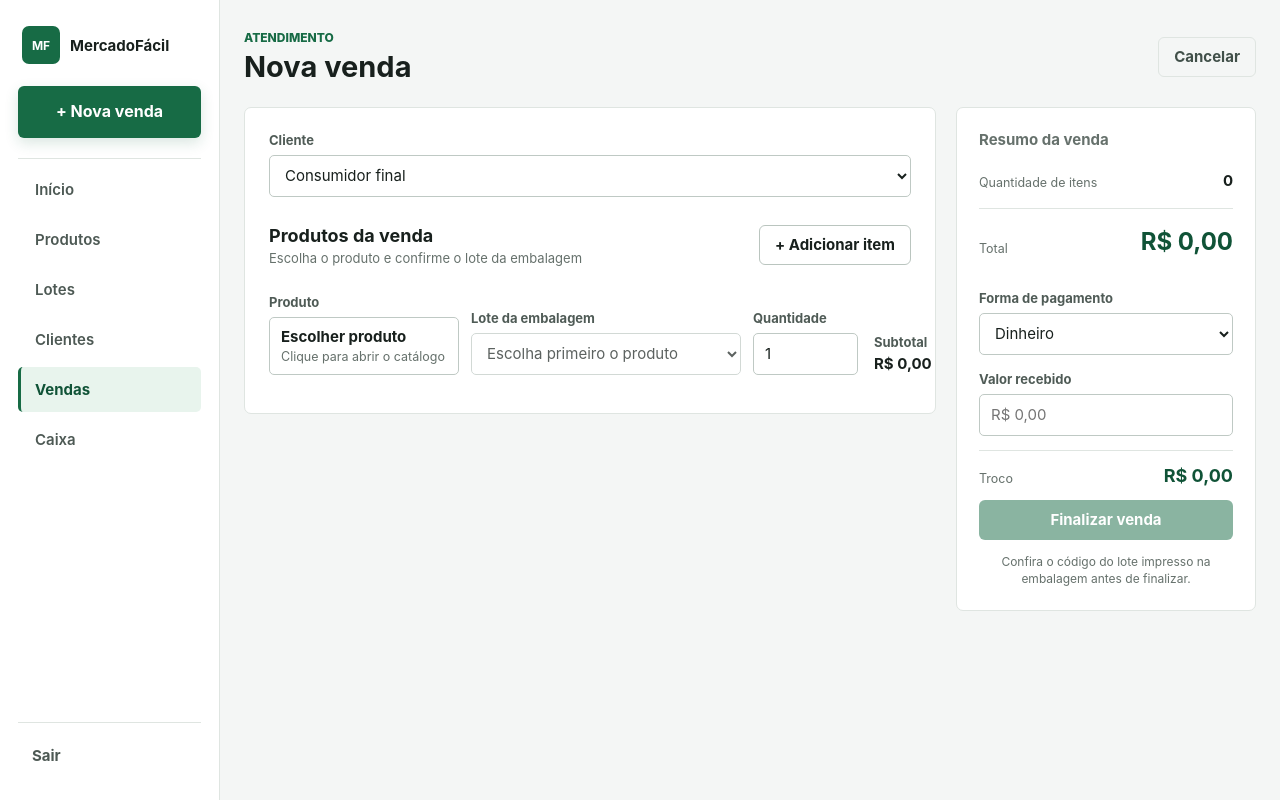
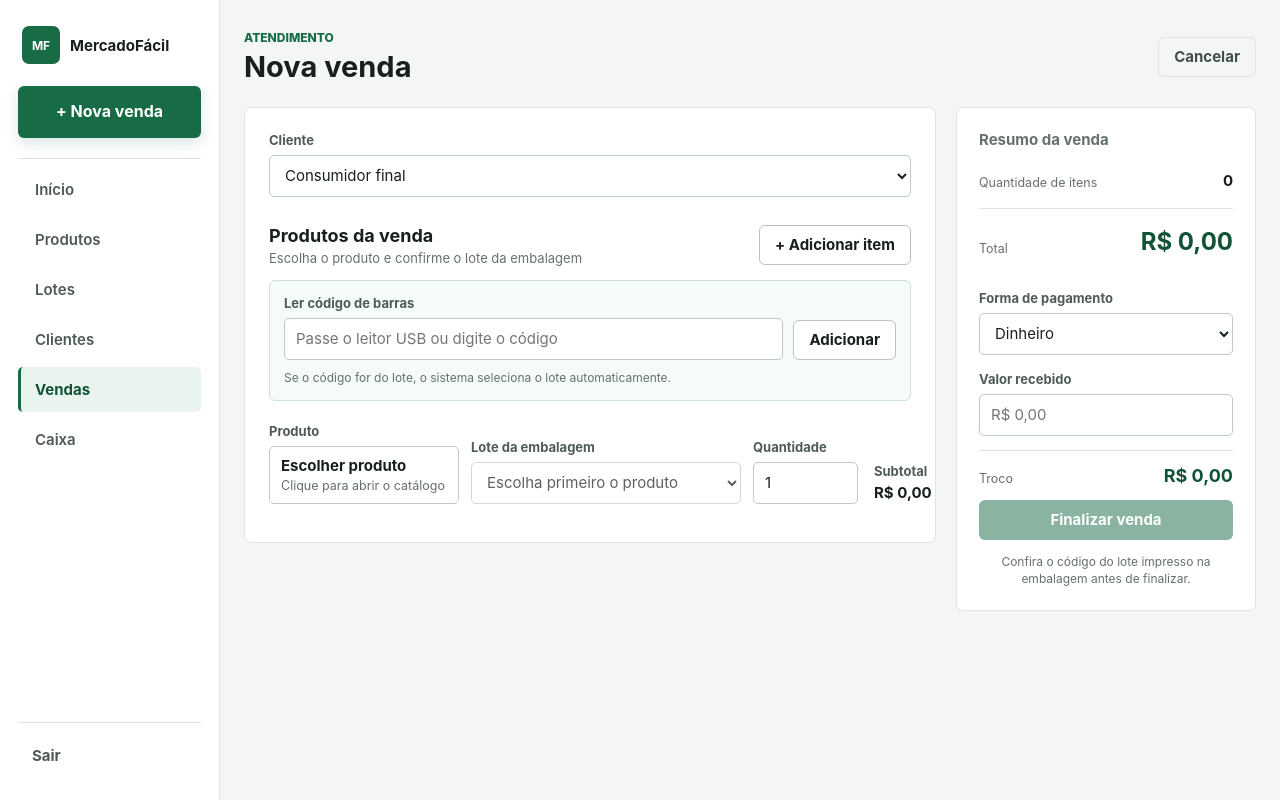
Before and after one commit to joaobatista2025/MercadoFacilWeb, a Flask app: page /vendas/nova in a window 1280 px wide. Run offline with Flask 3, Linux system fonts and the light colour scheme; the visitor is signed in with stand-in values (Sample User, id 1); data that the repository does not hold is empty.

Commit message:
Atualiza versao web com codigo de barras

```diff
--- a/app.py
+++ b/app.py
@@ -173,6 +173,98 @@ def validar_datas_lote(data_entrada, data_validade):
         raise ValueError("A validade não pode ser anterior à data de entrada.")
 
 
+def limpar_codigo_barras(valor):
+    codigo = (valor or "").strip()
+    return codigo or None
+
+
+def gerar_ean13(codigo_produto):
+    numero = re.sub(r"\D", "", str(codigo_produto))[-9:].zfill(9)
+    base = f"789{numero}"
+    soma = sum(
+        int(digito) * (1 if indice % 2 == 0 else 3)
+        for indice, digito in enumerate(base)
+    )
+    verificador = (10 - (soma % 10)) % 10
+    return f"{base}{verificador}"
+
+
+_schema_codigo_barras_pronto = False
+
+
+def garantir_colunas_codigo_barras():
+    global _schema_codigo_barras_pronto
+    if _schema_codigo_barras_pronto:
+        return
+    with banco(dictionary=False) as (conexao, cursor):
+        nome_banco = db_config()["database"]
+        cursor.execute(
+            """
+            SELECT COUNT(*)
+            FROM information_schema.COLUMNS
+            WHERE TABLE_SCHEMA = %s
+              AND TABLE_NAME = 'produtos'
+              AND COLUMN_NAME = 'codigo_barras'
+            """,
+            (nome_banco,),
+        )
+        if cursor.fetchone()[0] == 0:
+            cursor.execute(
+                "ALTER TABLE produtos ADD COLUMN codigo_barras VARCHAR(50) NULL AFTER codigo"
+            )
+        cursor.execute(
+            """
+            UPDATE produtos
+            SET codigo_barras = CONCAT('789', LPAD(CAST(codigo AS UNSIGNED), 9, '0'), '0')
+            WHERE (codigo_barras IS NULL OR codigo_barras = '')
+              AND codigo REGEXP '^[0-9]+$'
+            """
+        )
+        cursor.execute(
+            """
+            SELECT COUNT(*)
+            FROM information_schema.COLUMNS
+            WHERE TABLE_SCHEMA = %s
+              AND TABLE_NAME = 'lotes'
+              AND COLUMN_NAME = 'codigo_barras_lote'
+            """,
+            (nome_banco,),
+        )
+        if cursor.fetchone()[0] == 0:
+            cursor.execute(
+                "ALTER TABLE lotes ADD COLUMN codigo_barras_lote VARCHAR(80) NULL AFTER codigo_lote"
+            )
+        cursor.execute(
+            """
+            UPDATE lotes
+            SET codigo_barras_lote = codigo_lote
+            WHERE codigo_barras_lote IS NULL OR codigo_barras_lote = ''
+            """
+        )
+        cursor.execute(
+            """
+            SELECT COUNT(*)
+            FROM information_schema.STATISTICS
+            WHERE TABLE_SCHEMA = %s
+              AND TABLE_NAME = 'lotes'
+              AND INDEX_NAME = 'idx_lotes_codigo_barras_lote'
+            """,
+            (nome_banco,),
+        )
+        if cursor.fetchone()[0] == 0:
+            cursor.execute("CREATE INDEX idx_lotes_codigo_barras_lote ON lotes (codigo_barras_lote)")
+        conexao.commit()
+    _schema_codigo_barras_pronto = True
+
+
+@app.before_request
+def preparar_codigo_barras():
+    if request.endpoint in {"static", "health", "login", "logout"}:
+        return None
+    garantir_colunas_codigo_barras()
+    return None
+
+
 def sincronizar_estoque(cursor, id_produto):
     cursor.execute(
         """
@@ -376,8 +468,8 @@ def produtos():
     condicoes = []
     parametros = []
     if busca:
-        condicoes.append("(p.nome LIKE %s OR p.codigo LIKE %s)")
-        parametros.extend((f"%{busca}%", f"%{busca}%"))
+        condicoes.append("(p.nome LIKE %s OR p.codigo LIKE %s OR p.codigo_barras LIKE %s)")
+        parametros.extend((f"%{busca}%", f"%{busca}%", f"%{busca}%"))
     if categoria:
         condicoes.append("p.categoria = %s")
         parametros.append(categoria)
@@ -454,6 +546,7 @@ def produto_novo():
             preco = decimal_positivo(request.form.get("preco"), "O preço")
             minimo = inteiro_nao_negativo(request.form.get("estoque_minimo"), "O estoque mínimo")
             descricao = request.form.get("descricao", "").strip() or None
+            codigo_barras = limpar_codigo_barras(request.form.get("codigo_barras"))
 
             with banco() as (conexao, cursor):
                 conexao.start_transaction()
@@ -470,14 +563,15 @@ def produto_novo():
                 ultimo = cursor.fetchone()
                 proximo_numero = int(ultimo["codigo"]) + 1 if ultimo else 1
                 codigo = str(proximo_numero).zfill(3)
+                codigo_barras = codigo_barras or gerar_ean13(codigo)
                 cursor.execute(
                     """
                     INSERT INTO produtos
-                        (codigo, categoria, nome, descricao, preco,
+                        (codigo, codigo_barras, categoria, nome, descricao, preco,
                          quantidade_estoque, estoque_minimo, data_validade)
-                    VALUES (%s, %s, %s, %s, %s, 0, %s, NULL)
+                    VALUES (%s, %s, %s, %s, %s, %s, 0, %s, NULL)
                     """,
-                    (codigo, categoria, nome, descricao, preco, minimo),
+                    (codigo, codigo_barras, categoria, nome, descricao, preco, minimo),
                 )
                 id_produto = cursor.lastrowid
                 conexao.commit()
@@ -508,16 +602,20 @@ def produto_editar(id_produto):
             preco = decimal_positivo(request.form.get("preco"), "O preço")
             minimo = inteiro_nao_negativo(request.form.get("estoque_minimo"), "O estoque mínimo")
             descricao = request.form.get("descricao", "").strip() or None
+            codigo_barras = (
+                limpar_codigo_barras(request.form.get("codigo_barras"))
+                or gerar_ean13(produto["codigo"])
+            )
 
             with banco() as (conexao, cursor):
                 cursor.execute(
                     """
                     UPDATE produtos
-                    SET categoria = %s, nome = %s,
+                    SET categoria = %s, nome = %s, codigo_barras = %s,
                         descricao = %s, preco = %s, estoque_minimo = %s
                     WHERE id_produto = %s
                     """,
-                    (categoria, nome, descricao, preco, minimo, id_produto),
+                    (categoria, nome, codigo_barras, descricao, preco, minimo, id_produto),
                 )
                 conexao.commit()
             flash("Produto atualizado com sucesso.", "sucesso")
@@ -548,9 +646,19 @@ def lotes():
     parametros = []
     if busca:
         condicoes.append(
-            "(p.nome LIKE %s OR p.codigo LIKE %s OR l.codigo_lote LIKE %s OR l.fornecedor LIKE %s)"
-        )
-        parametros.extend((f"%{busca}%", f"%{busca}%", f"%{busca}%", f"%{busca}%"))
+            "(p.nome LIKE %s OR p.codigo LIKE %s OR p.codigo_barras LIKE %s OR "
+            "l.codigo_lote LIKE %s OR l.codigo_barras_lote LIKE %s OR l.fornecedor LIKE %s)"
+        )
+        parametros.extend(
+            (
+                f"%{busca}%",
+                f"%{busca}%",
+                f"%{busca}%",
+                f"%{busca}%",
+                f"%{busca}%",
+                f"%{busca}%",
+            )
+        )
     if situacao == "ativos":
         condicoes.append("l.quantidade > 0")
     elif situacao == "vencendo":
@@ -597,6 +705,7 @@ def lote_novo():
         try:
             id_produto = int(request.form.get("id_produto", ""))
             codigo_lote = request.form.get("codigo_lote", "").strip()
+            codigo_barras_lote = limpar_codigo_barras(request.form.get("codigo_barras_lote"))
             fornecedor = request.form.get("fornecedor", "").strip() or None
             quantidade = inteiro_nao_negativo(request.form.get("quantidade"), "A quantidade")
             data_entrada = data_iso(
@@ -607,6 +716,7 @@ def lote_novo():
             data_validade = data_iso(request.form.get("data_validade"), "A validade")
             if not codigo_lote:
                 raise ValueError("O código do lote é obrigatório.")
+            codigo_barras_lote = codigo_barras_lote or codigo_lote
             if quantidade == 0:
                 raise ValueError("A quantidade recebida deve ser maior que zero.")
             validar_datas_lote(data_entrada, data_validade)
@@ -615,10 +725,19 @@ def lote_novo():
                 cursor.execute(
                     """
                     INSERT INTO lotes
-                        (id_produto, codigo_lote, fornecedor, data_validade, quantidade, data_entrada)
-                    VALUES (%s, %s, %s, %s, %s, %s)
+                        (id_produto, codigo_lote, codigo_barras_lote, fornecedor,
+                         data_validade, quantidade, data_entrada)
+                    VALUES (%s, %s, %s, %s, %s, %s, %s)
                     """,
-                    (id_produto, codigo_lote, fornecedor, data_validade, quantidade, data_entrada),
+                    (
+                        id_produto,
+                        codigo_lote,
+                        codigo_barras_lote,
+                        fornecedor,
+                        data_validade,
+                        quantidade,
+                        data_entrada,
+                    ),
                 )
                 sincronizar_estoque(cursor, id_produto)
                 conexao.commit()
@@ -666,6 +785,7 @@ def lote_editar(id_lote):
         try:
             id_produto = int(request.form.get("id_produto", ""))
             codigo_lote = request.form.get("codigo_lote", "").strip()
+            codigo_barras_lote = limpar_codigo_barras(request.form.get("codigo_barras_lote"))
             fornecedor = request.form.get("fornecedor", "").strip() or None
             quantidade = inteiro_nao_negativo(request.form.get("quantidade"), "A quantidade")
             data_entrada = data_iso(
@@ -676,6 +796,7 @@ def lote_editar(id_lote):
             data_validade = data_iso(request.form.get("data_validade"), "A validade")
             if not codigo_lote:
                 raise ValueError("O código do lote é obrigatório.")
+            codigo_barras_lote = codigo_barras_lote or codigo_lote
             validar_datas_lote(data_entrada, data_validade)
             if lote["possui_vendas"] and id_produto != lote["id_produto"]:
                 raise ValueError(
@@ -686,13 +807,15 @@ def lote_editar(id_lote):
                 cursor.execute(
                     """
                     UPDATE lotes
-                    SET id_produto = %s, codigo_lote = %s, fornecedor = %s,
+                    SET id_produto = %s, codigo_lote = %s, codigo_barras_lote = %s,
+                        fornecedor = %s,
                         data_validade = %s, quantidade = %s, data_entrada = %s
                     WHERE id_lote = %s
                     """,
                     (
                         id_produto,
                         codigo_lote,
+                        codigo_barras_lote,
                         fornecedor,
                         data_validade,
                         quantidade,
@@ -971,6 +1094,7 @@ def venda_nova():
             SELECT
                 p.id_produto,
                 p.codigo,
+                p.codigo_barras,
                 p.categoria,
                 p.nome,
                 p.preco,
@@ -980,7 +1104,7 @@ def venda_nova():
             JOIN lotes l ON l.id_produto = p.id_produto
             WHERE l.quantidade > 0
               AND (l.data_validade IS NULL OR l.data_validade >= CURDATE())
-            GROUP BY p.id_produto, p.codigo, p.categoria, p.nome, p.preco
+            GROUP BY p.id_produto, p.codigo, p.codigo_barras, p.categoria, p.nome, p.preco
             ORDER BY p.categoria, p.nome
             """
         )
@@ -991,6 +1115,7 @@ def venda_nova():
                 l.id_lote,
                 l.id_produto,
                 l.codigo_lote,
+                l.codigo_barras_lote,
                 l.fornecedor,
                 l.data_validade,
                 l.quantidade,
--- a/schema_sem_database.sql
+++ b/schema_sem_database.sql
@@ -12,6 +12,7 @@ CREATE TABLE IF NOT EXISTS clientes (
 CREATE TABLE IF NOT EXISTS produtos (
    id_produto INT AUTO_INCREMENT PRIMARY KEY,
    codigo VARCHAR(30) NOT NULL UNIQUE,
+   codigo_barras VARCHAR(50) UNIQUE,
    categoria VARCHAR(80) NOT NULL,
    nome VARCHAR(100) NOT NULL,
    descricao VARCHAR(200),
@@ -28,12 +29,14 @@ CREATE TABLE IF NOT EXISTS lotes (
    id_lote INT AUTO_INCREMENT PRIMARY KEY,
    id_produto INT NOT NULL,
    codigo_lote VARCHAR(50) NOT NULL,
+   codigo_barras_lote VARCHAR(80),
    fornecedor VARCHAR(100),
    data_validade DATE,
    quantidade INT NOT NULL,
    data_entrada DATE NOT NULL,
    CONSTRAINT chk_lotes_quantidade CHECK (quantidade >= 0),
    CONSTRAINT uq_lote_produto UNIQUE (id_produto, codigo_lote),
+   INDEX idx_lotes_codigo_barras_lote (codigo_barras_lote),
    CONSTRAINT fk_lotes_produtos FOREIGN KEY (id_produto)
       REFERENCES produtos(id_produto) ON DELETE RESTRICT
 );
--- a/static/app.js
+++ b/static/app.js
@@ -61,6 +61,10 @@ const catalogCategory = document.querySelector("#catalog-category");
 const catalogItems = document.querySelectorAll(".product-catalog-item");
 const catalogEmpty = document.querySelector("#catalog-empty");
 const productCount = document.querySelector("#product-count");
+const barcodePanel = document.querySelector(".barcode-panel");
+const barcodeScan = document.querySelector("#barcode-scan");
+const barcodeAdd = document.querySelector("#barcode-add");
+const barcodeFeedback = document.querySelector("#barcode-feedback");
 const paymentMethod = document.querySelector("#payment-method");
 const cashReceivedField = document.querySelector("#cash-received-field");
 const cashReceived = document.querySelector("#cash-received");
@@ -236,6 +240,114 @@ function openCatalog(row) {
   }
 }
 
+function normalizeScan(value) {
+  return String(value || "")
+    .normalize("NFD")
+    .replace(/[\u0300-\u036f]/g, "")
+    .toUpperCase()
+    .replace(/[^A-Z0-9]/g, "");
+}
+
+function showBarcodeFeedback(message, type = "") {
+  if (!barcodeFeedback || !barcodePanel) return;
+  barcodeFeedback.textContent = message;
+  barcodePanel.classList.remove("success", "error");
+  if (type) barcodePanel.classList.add(type);
+}
+
+function catalogItemByProductId(productId) {
+  return [...catalogItems].find((item) => Number(item.dataset.productId) === Number(productId));
+}
+
+function applyProductToRow(row, item) {
+  const productId = Number(item.dataset.productId);
+  row.dataset.productId = String(productId);
+  row.querySelector(".selected-product").textContent = item.dataset.productName;
+  row.querySelector(".product-picker-button small").textContent =
+    "Produto selecionado · clique para trocar";
+  populateLots(row, productId);
+}
+
+function writableSaleRow() {
+  const emptyRow = [...saleItems.querySelectorAll(".sale-row")].find((row) => {
+    const lot = row.querySelector(".lot-select");
+    return !row.dataset.productId && !lot.value;
+  });
+  if (emptyRow) return emptyRow;
+  const fragment = rowTemplate.content.cloneNode(true);
+  const row = fragment.querySelector(".sale-row");
+  bindRow(row);
+  saleItems.appendChild(fragment);
+  return row;
+}
+
+function incrementExistingLot(lotId) {
+  const existing = [...saleItems.querySelectorAll(".sale-row")].find(
+    (row) => row.querySelector(".lot-select").value === String(lotId),
+  );
+  if (!existing) return false;
+  const quantity = existing.querySelector(".quantity-input");
+  quantity.value = String(Number(quantity.value || 0) + 1);
+  quantity.focus();
+  quantity.select();
+  updateSale();
+  return true;
+}
+
+function handleBarcodeScan() {
+  if (!barcodeScan || !saleItems || !rowTemplate) return;
+  const code = normalizeScan(barcodeScan.value);
+  if (!code) {
+    showBarcodeFeedback("Passe o leitor USB ou digite um código.", "error");
+    return;
+  }
+
+  const lot = lotsData.find(
+    (item) => normalizeScan(item.barcode) === code || normalizeScan(item.code) === code,
+  );
+  if (lot) {
+    if (incrementExistingLot(lot.id)) {
+      showBarcodeFeedback(`Mais 1 unidade adicionada ao lote ${lot.code}.`, "success");
+      barcodeScan.value = "";
+      return;
+    }
+    const productItem = catalogItemByProductId(lot.productId);
+    if (!productItem) {
+      showBarcodeFeedback("Lote encontrado, mas o produto não está disponível para venda.", "error");
+      return;
+    }
+    const row = writableSaleRow();
+    applyProductToRow(row, productItem);
+    row.querySelector(".lot-select").value = String(lot.id);
+    row.querySelector(".quantity-input").focus();
+    row.querySelector(".quantity-input").select();
+    updateSale();
+    showBarcodeFeedback(`Lote ${lot.code} selecionado automaticamente.`, "success");
+    barcodeScan.value = "";
+    return;
+  }
+
+  const productItem = [...catalogItems].find(
+    (item) =>
+      normalizeScan(item.dataset.barcode) === code ||
+      normalizeScan(item.dataset.productCode) === code,
+  );
+  if (productItem) {
+    const row = writableSaleRow();
+    applyProductToRow(row, productItem);
+    row.querySelector(".lot-select").focus();
+    updateSale();
+    showBarcodeFeedback(
+      "Produto encontrado. Agora confirme o lote impresso na embalagem.",
+      "success",
+    );
+    barcodeScan.value = "";
+    return;
+  }
+
+  showBarcodeFeedback("Código não encontrado no cadastro de produtos ou lotes.", "error");
+}
+
 function populateLots(row, productId) {
   const lotSelect = row.querySelector(".lot-select");
   const availableLots = lotsData.filter((lot) => lot.productId === productId);
@@ -302,16 +414,19 @@ document.addEventListener("keydown", (event) => {
 catalogItems.forEach((item) => {
   item.addEventListener("click", () => {
     if (!activeSaleRow) return;
-    const productId = Number(item.dataset.productId);
-    activeSaleRow.dataset.productId = String(productId);
-    activeSaleRow.querySelector(".selected-product").textContent = item.dataset.productName;
-    activeSaleRow.querySelector(".product-picker-button small").textContent =
-      "Produto selecionado · clique para trocar";
-    populateLots(activeSaleRow, productId);
+    applyProductToRow(activeSaleRow, item);
     activeSaleRow.querySelector(".lot-select").focus();
     updateSale();
     closeCatalog();
   });
+});
+
+barcodeAdd?.addEventListener("click", handleBarcodeScan);
+barcodeScan?.addEventListener("keydown", (event) => {
+  if (event.key === "Enter") {
+    event.preventDefault();
+    handleBarcodeScan();
+  }
 });
 
 if (saleItems && addItem && rowTemplate) {
--- a/static/style.css
+++ b/static/style.css
@@ -386,6 +386,25 @@ input:focus, select:focus { outline: 3px solid #d9eee3; border-color: var(--gree
   padding: 14px 0;
   border-top: 1px solid var(--line);
 }
+.barcode-panel {
+  display: grid;
+  grid-template-columns: minmax(0, 1fr) auto;
+  align-items: end;
+  gap: 10px;
+  margin: 0 0 8px;
+  padding: 14px;
+  border: 1px solid #cfe2d7;
+  border-radius: 6px;
+  background: #f5fbf7;
+}
+.barcode-panel p {
+  grid-column: 1 / -1;
+  color: var(--muted);
+  font-size: 12px;
+  line-height: 1.35;
+}
+.barcode-panel.success p { color: var(--green-dark); font-weight: 700; }
+.barcode-panel.error p { color: var(--red); font-weight: 700; }
 .product-picker-field > span {
   display: block;
   color: #4f5b56;
--- a/templates/lote_form.html
+++ b/templates/lote_form.html
@@ -30,6 +30,10 @@
         <label>
             <span>Código do lote *</span>
             <input name="codigo_lote" required maxlength="50" value="{{ request.form.get('codigo_lote', lote.codigo_lote if lote else '') }}" placeholder="Código impresso na embalagem">
+        </label>
+        <label>
+            <span>Código de barras do lote</span>
+            <input name="codigo_barras_lote" maxlength="80" value="{{ request.form.get('codigo_barras_lote', lote.codigo_barras_lote if lote and lote.codigo_barras_lote else '') }}" placeholder="Opcional; use a etiqueta do lote">
         </label>
         <label>
             <span>Fornecedor</span>
--- a/templates/lotes.html
+++ b/templates/lotes.html
@@ -9,7 +9,7 @@
 <form class="toolbar" method="get">
     <label class="search-field">
         <span>Buscar produto ou lote</span>
-        <input type="search" name="q" value="{{ busca }}" placeholder="Produto, lote ou fornecedor">
+        <input type="search" name="q" value="{{ busca }}" placeholder="Produto, lote, barras ou fornecedor">
     </label>
     <label class="filter-field">
         <span>Situação</span>
@@ -33,7 +33,7 @@
             {% for lote in lotes %}
                 <tr>
                     <td><strong>{{ lote.produto }}</strong><small class="cell-note">{{ lote.codigo_produto }}</small></td>
-                    <td>{{ lote.codigo_lote }}</td>
+                    <td>{{ lote.codigo_lote }}{% if lote.codigo_barras_lote %}<small class="cell-note">Barras: {{ lote.codigo_barras_lote }}</small>{% endif %}</td>
                     <td>{{ lote.fornecedor or 'Não informado' }}</td>
                     <td>{{ lote.data_entrada.strftime('%d/%m/%Y') }}</td>
                     <td>{{ lote.data_validade.strftime('%d/%m/%Y') if lote.data_validade else 'Não informada' }}</td>
--- a/templates/produto_form.html
+++ b/templates/produto_form.html
@@ -14,6 +14,10 @@
         <label>
             <span>Código do produto</span>
             <input value="{{ produto.codigo if produto else 'Gerado automaticamente ao salvar' }}" disabled>
+        </label>
+        <label>
+            <span>Código de barras</span>
+            <input name="codigo_barras" maxlength="50" inputmode="numeric" value="{{ request.form.get('codigo_barras', produto.codigo_barras if produto and produto.codigo_barras else '') }}" placeholder="Gerado automaticamente se vazio">
         </label>
         <label class="wide">
             <span>Categoria *</span>
--- a/templates/produtos.html
+++ b/templates/produtos.html
@@ -9,7 +9,7 @@
 <form class="toolbar" method="get">
     <label class="search-field">
         <span>Buscar produto</span>
-        <input type="search" name="q" value="{{ busca }}" placeholder="Digite o código ou nome" data-live-table-search="#products-table">
+        <input type="search" name="q" value="{{ busca }}" placeholder="Digite o código, barras ou nome" data-live-table-search="#products-table">
     </label>
     <label class="filter-field">
         <span>Categoria</span>
@@ -41,13 +41,13 @@
             <tbody>
             {% for produto in produtos %}
                 <tr
-                    data-search="{{ produto.codigo }} {{ produto.nome }}"
+                    data-search="{{ produto.codigo }} {{ produto.codigo_barras or '' }} {{ produto.nome }}"
                     data-category="{{ produto.categoria }}"
                     data-status="{% if produto.quantidade_estoque <= produto.estoque_minimo %} estoque_baixo{% endif %}{% if produto.dias_validade is not none and produto.dias_validade < 0 %} vencido{% elif produto.dias_validade is not none and produto.dias_validade <= 30 %} vencendo{% endif %}"
                 >
                     <td>
                         <strong>{{ produto.nome }}</strong>
-                        <small class="cell-note">{{ produto.codigo }} · {{ produto.categoria }}</small>
+                        <small class="cell-note">{{ produto.codigo }} · {{ produto.categoria }}{% if produto.codigo_barras %}<br>Barras: {{ produto.codigo_barras }}{% endif %}</small>
                     </td>
                     <td>{{ produto.preco|brl }}</td>
                     <td>{{ produto.quantidade_estoque }}</td>
--- a/templates/venda_form.html
+++ b/templates/venda_form.html
@@ -53,6 +53,15 @@
             <div><h2>Produtos da venda</h2><p>Escolha o produto e confirme o lote da embalagem</p></div>
             <button class="button secondary" type="button" id="add-item">+ Adicionar item</button>
         </div>
+
+        <section class="barcode-panel">
+            <label>
+                <span>Ler código de barras</span>
+                <input type="search" id="barcode-scan" autocomplete="off" placeholder="Passe o leitor USB ou digite o código">
+            </label>
+            <button class="button secondary" type="button" id="barcode-add">Adicionar</button>
+            <p id="barcode-feedback">Se o código for do lote, o sistema seleciona o lote automaticamente.</p>
+        </section>
 
         <div id="sale-items">
             <div class="sale-row">
@@ -152,8 +161,10 @@
                 class="product-catalog-item"
                 data-product-id="{{ produto.id_produto }}"
                 data-product-name="{{ produto.nome }}"
+                data-product-code="{{ produto.codigo|lower }}"
+                data-barcode="{{ (produto.codigo_barras or '')|lower }}"
                 data-category="{{ produto.categoria|lower }}"
-                data-search="{{ produto.codigo|lower }} {{ produto.nome|lower }} {{ produto.categoria|lower }}"
+                data-search="{{ produto.codigo|lower }} {{ (produto.codigo_barras or '')|lower }} {{ produto.nome|lower }} {{ produto.categoria|lower }}"
             >
                 <span>
                     <strong>{{ produto.codigo }} · {{ produto.nome }}</strong>
@@ -198,6 +209,7 @@
     "id": {{ lote.id_lote }},
     "productId": {{ lote.id_produto }},
     "code": {{ lote.codigo_lote|tojson }},
+    "barcode": {{ (lote.codigo_barras_lote or '')|tojson }},
     "supplier": {{ (lote.fornecedor or 'Não informado')|tojson }},
     "expiry": {{ (lote.data_validade.isoformat() if lote.data_validade else '')|tojson }},
     "stock": {{ lote.quantidade }},
```
Also changed, not shown: scripts/configurar_banco.py (+57 -0 lines), tests/test_smoke.py (+9 -2 lines), README.md.
